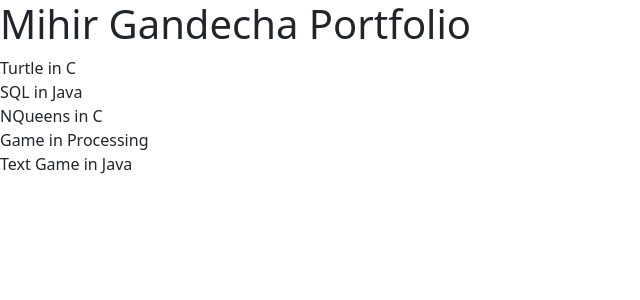
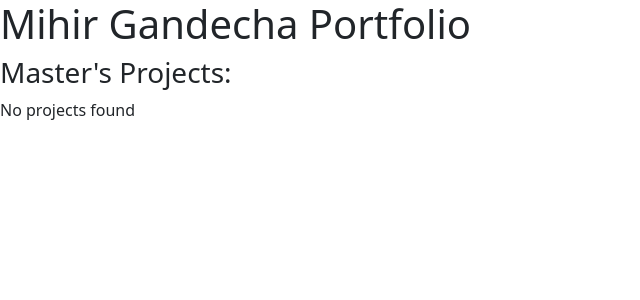
Before and after one commit to mihirgandecha/Portfolio-React-Typescript, a React (Vite) app: page / in a window 1280 px wide. Shown: the top 300 px of the page, without its empty margins (0-640 px from the left). Built offline with nearby package versions, Linux system fonts and the light colour scheme.

Commit message:
Learning conditional based rendering - making efficient

```diff
--- a/src/components/ListGroup.tsx
+++ b/src/components/ListGroup.tsx
@@ -1,20 +1,38 @@
 function ListGroup() {
   //how to render elements dynamically:
-    const items = [
+  let items = [
     "Turtle in C",
     "SQL in Java",
     "NQueens in C",
     "Game in Processing",
     "Text Game in Java",
   ];
+  items = [];
+
+  //rendering based on condition:
+  //   if (items.length === 0)
+  //     return (
+  //       <>
+  //         <h3>Master's Projects:</h3>
+  //         <p>No projects found!</p>
+  //       </>
+  //     );
+  //However inefficient as duplicate of below!
 
   //take each item and convert to item of type <li>
   return (
-    <ul className="list-group">
-      {items.map((item) => (
-        <li key = {item}>{item}</li>
-      ))}
-    </ul>
+    <>
+      <h3>Master's Projects:</h3>
+      {/* we can't use conditional in html, however can if use {} */}
+      {/* {items.length === 0 ? <p>No projects found!</p> : null} */}
+      {/* Easier way without null to render dynamically: */}
+      {items.length === 0 && <p>No projects found</p>}
+      <ul className="list-group">
+        {items.map((item) => (
+          <li key={item}>{item}</li>
+        ))}
+      </ul>
+    </>
   );
 }
 
```
